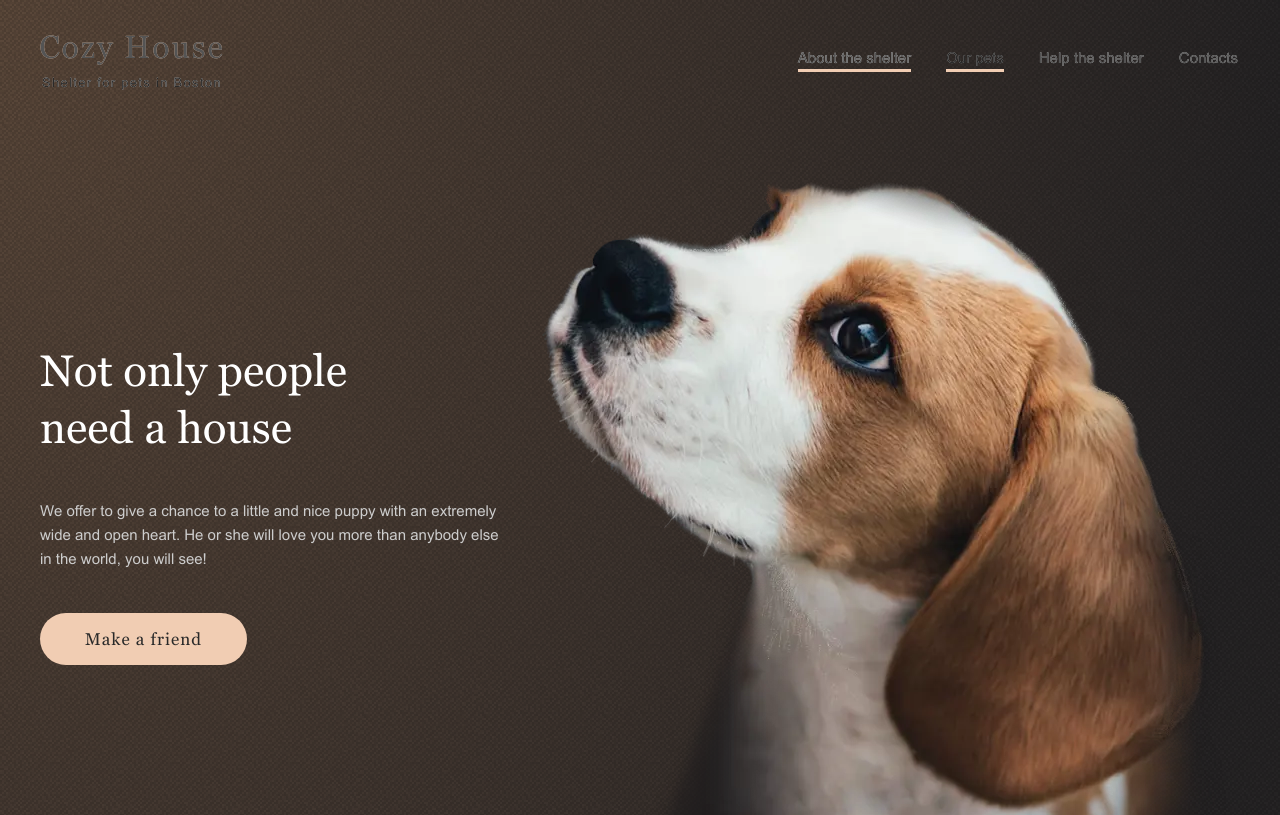
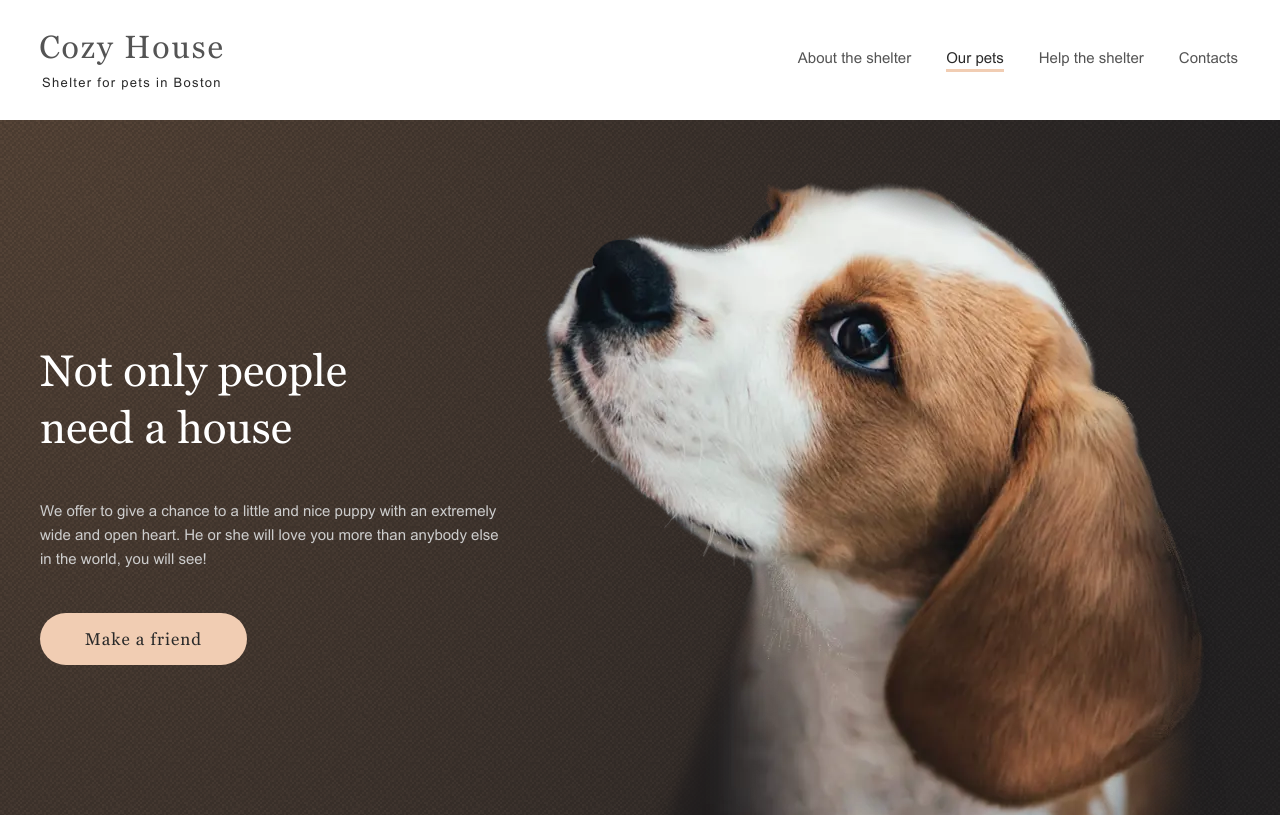
Before and after one commit to anthony-th/shelter, a website built with webpack: page shelter/src/index.html in a window 1280 px wide. Shown: the top 815 px of the page. Built offline with nearby package versions, Linux system fonts and the light colour scheme; files whose address does not match are found by name.

Commit message:
refactor: add background for headerPets, change media 320px  (Fri, Jul 26, 2024 12:52:20 PM)

```diff
--- a/shelter/src/assets/js/pets/header.js
+++ b/shelter/src/assets/js/pets/header.js
@@ -1,7 +1,7 @@
 import { createHeader } from '../common/createHeader.js';
 
 const petsHeader= {
-    headerClasses: ['header'],
+    headerClasses: ['header', 'background-color-white'],
     containerClasses: ['header__container'],
     logoClasses: ['logo'],
     logoHref: './',
--- a/shelter/src/assets/sass/layout/_footer.scss
+++ b/shelter/src/assets/sass/layout/_footer.scss
@@ -101,6 +101,7 @@
           font-size: 25px;
           text-align: center;
           margin-bottom: 0;
+          padding: 0 5px;
         }
       }
       .location-boston,
--- a/shelter/src/assets/sass/modifiers/_modifiers.scss
+++ b/shelter/src/assets/sass/modifiers/_modifiers.scss
@@ -46,6 +46,10 @@
   background-color: $color-dark-4xl;
 }
 
+.background-color-white {
+  background-color: $color-light-xl;
+}
+
 .active-nav-main {
   color: $color-light-s;
 }
```
